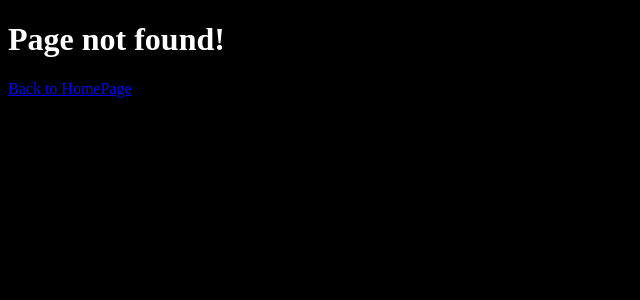
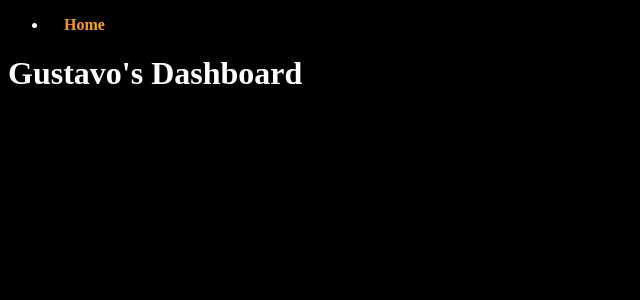
Before and after one commit to pinkskirts/medchain-frontend, a Next.js app in the folder frontend/: page /dashboard in a window 1280 px wide. Before the commit this address had no page. Shown: the top 300 px of the page, without its empty margins (0-640 px from the left). Built offline with nearby package versions, Linux system fonts and the light colour scheme.

Commit message:
build: add dashboard route

```diff
--- /dev/null
+++ b/frontend/src/pages/dashboard/index.js
@@ -0,0 +1,15 @@
+import MainHeader from "@/components/main-header/main-header";
+import { useState } from "react";
+
+function UserDashboard() {
+  const [userName, setUserName] = useState("Gustavo");
+
+  return (
+    <div>
+      <MainHeader showHome />
+      <h1>{userName}'s Dashboard</h1>
+    </div>
+  );
+}
+
+export default UserDashboard;
```
